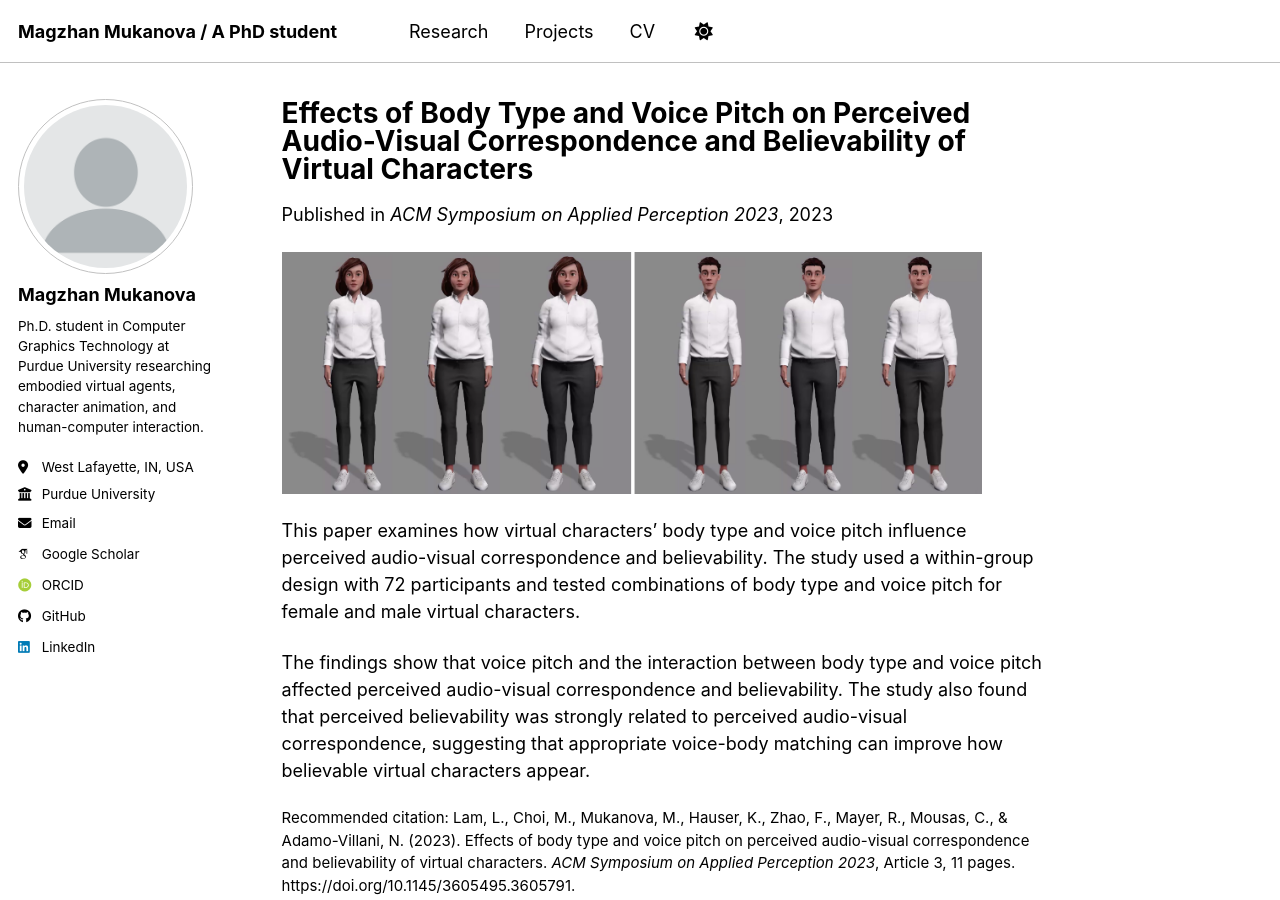
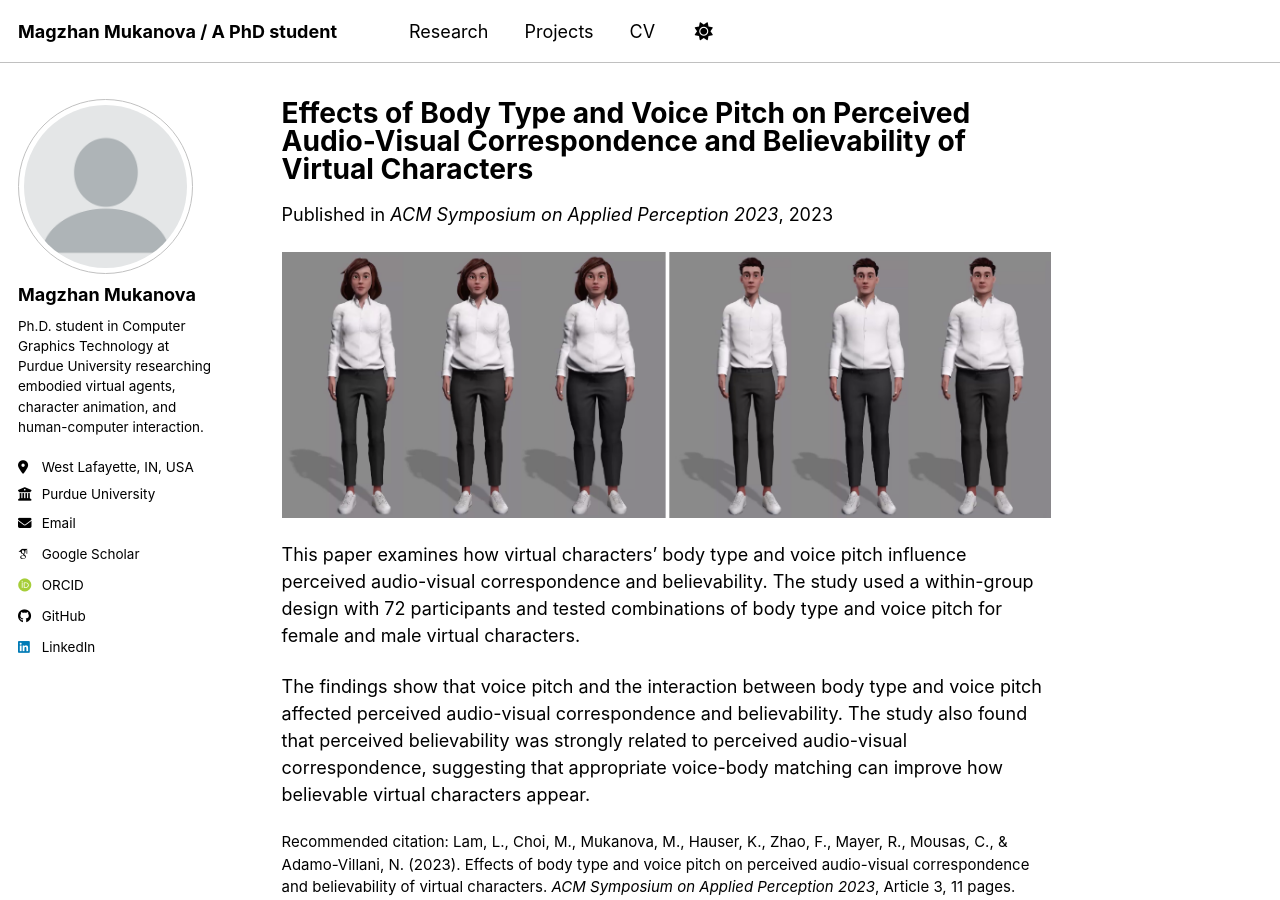
Before and after one commit to magimn00/magimn00.github.io, a Jekyll site: the page built from _publications/2023-body-type-voice-pitch-believability.md, in a window 1280 px wide and 900 px high. Built offline with Jekyll 4.4.1, drawn with Linux system fonts in a browser that asks for light colours; some web fonts are replaced; a script bundle is joined from its source files by our own code; library files that are not in the unit come from our copies.

Commit message:
Update 2023-body-type-voice-pitch-believability.md

```diff
--- a/_publications/2023-body-type-voice-pitch-believability.md
+++ b/_publications/2023-body-type-voice-pitch-believability.md
@@ -8,11 +8,9 @@
 venue: 'ACM Symposium on Applied Perception 2023'
 paperurl: 'https://doi.org/10.1145/3605495.3605791'
 citation: 'Lam, L., Choi, M., Mukanova, M., Hauser, K., Zhao, F., Mayer, R., Mousas, C., & Adamo-Villani, N. (2023). Effects of body type and voice pitch on perceived audio-visual correspondence and believability of virtual characters. <i>ACM Symposium on Applied Perception 2023</i>, Article 3, 11 pages. https://doi.org/10.1145/3605495.3605791.'
-header:
-  teaser: /images/VoicePitch.png
 ---
 
-<img src="/images/VoicePitch.png" width="700">
+<img src="/images/VoicePitch.png" alt="Voice pitch and body type virtual characters" style="max-width:100%; height:auto;">
 
 This paper examines how virtual characters’ body type and voice pitch influence perceived audio-visual correspondence and believability. The study used a within-group design with 72 participants and tested combinations of body type and voice pitch for female and male virtual characters.
 
```
